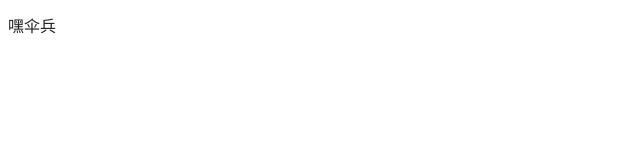
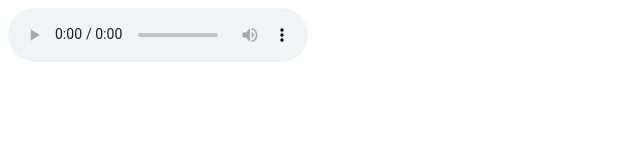
Before and after one commit to GoldenEagle1527/Show, a website built with webpack: page index.html in a window 1280 px wide. Shown: the whole page, without its empty margins (0-640 px from the left). Built offline with nearby package versions, Linux system fonts and the light colour scheme.

Commit message:
Update index.html

```diff
--- a/index.html
+++ b/index.html
@@ -25,7 +25,10 @@
 <body>
 
   <!-- Add your site or application content here -->
-  <p>嘿伞兵</p>
+  <audio controls>
+  <source src="audio_file.mp3" type="audio/mpeg">
+  Your browser does not support the audio element.
+</audio>
   <script src="js/app.js"></script>
 
 </body>
```
